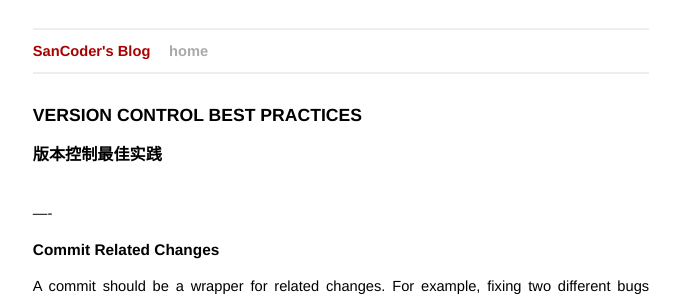
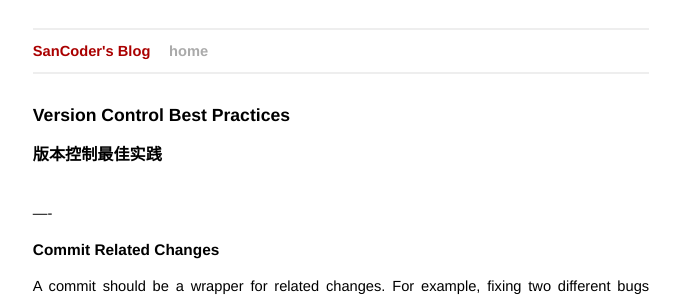
Before and after one commit to SanCoder-Q/sancoder-q.github.io, a Jekyll site: the page built from _posts/2014-10-27-version-control-best-practices.md, in a window 1280 px wide. Shown: the part 131-429 px from the top of the page, without its empty margins (299-980 px from the left). Built offline with Jekyll 4.4.1, drawn with Linux system fonts in a browser that asks for light colours; comment, search, counter and statistics services are not loaded.

Commit message:
[SanCoder] - change font

```diff
--- a/_posts/2014-10-27-version-control-best-practices.md
+++ b/_posts/2014-10-27-version-control-best-practices.md
@@ -1,6 +1,6 @@
 ---
 layout: post
-title: VERSION CONTROL BEST PRACTICES
+title: Version Control Best Practices
 ---
 
 #{{ page.title }}
--- a/css/screen.css
+++ b/css/screen.css
@@ -17,7 +17,7 @@
 
 body {
   background-color: white;
-  font: 13.34px helvetica, arial, clean, sans-serif;
+  font: 13.34px helvetica, arial, "Microsoft YaHei", sans-serif, SimSun;
   *font-size: small;
   text-align: center;
 }
```
